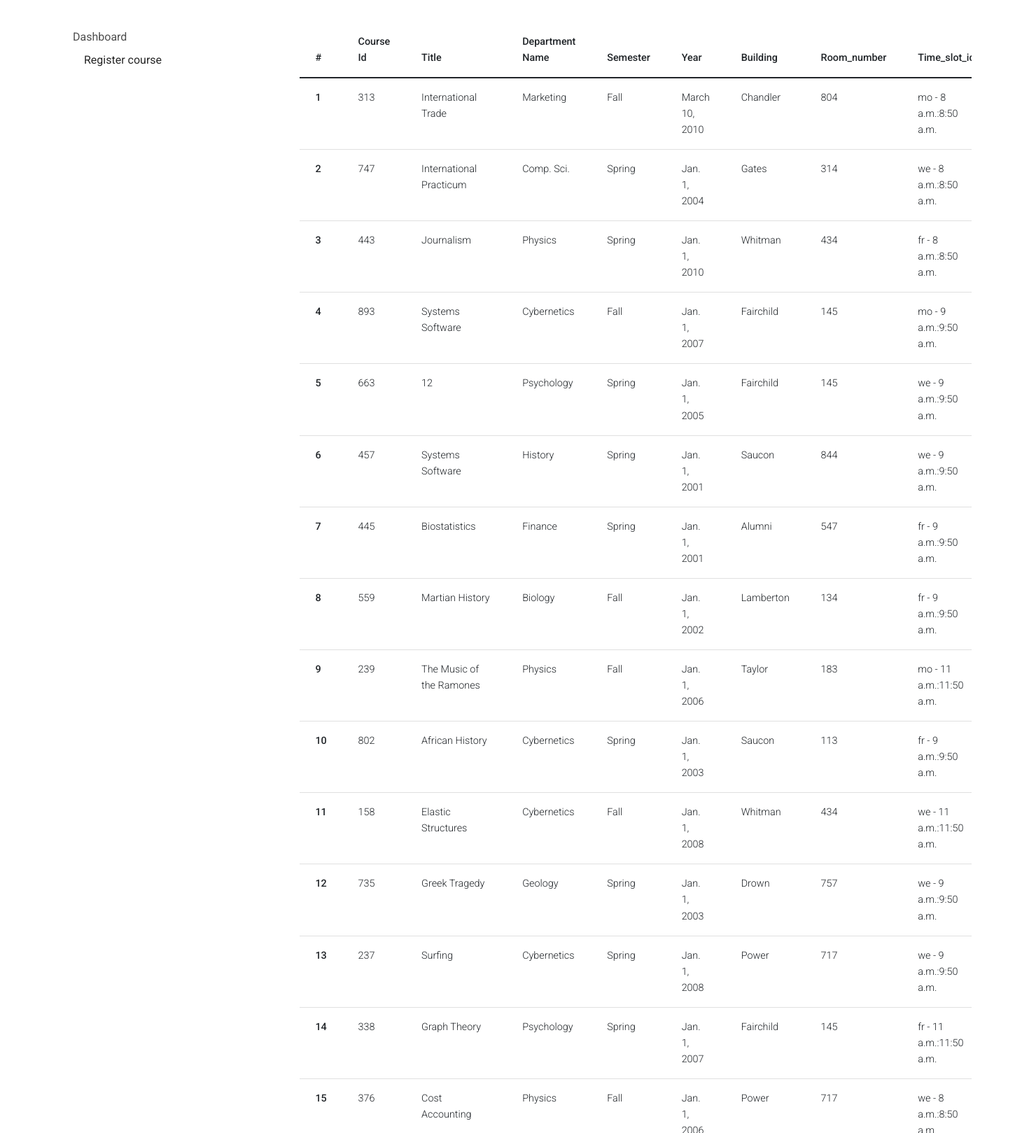
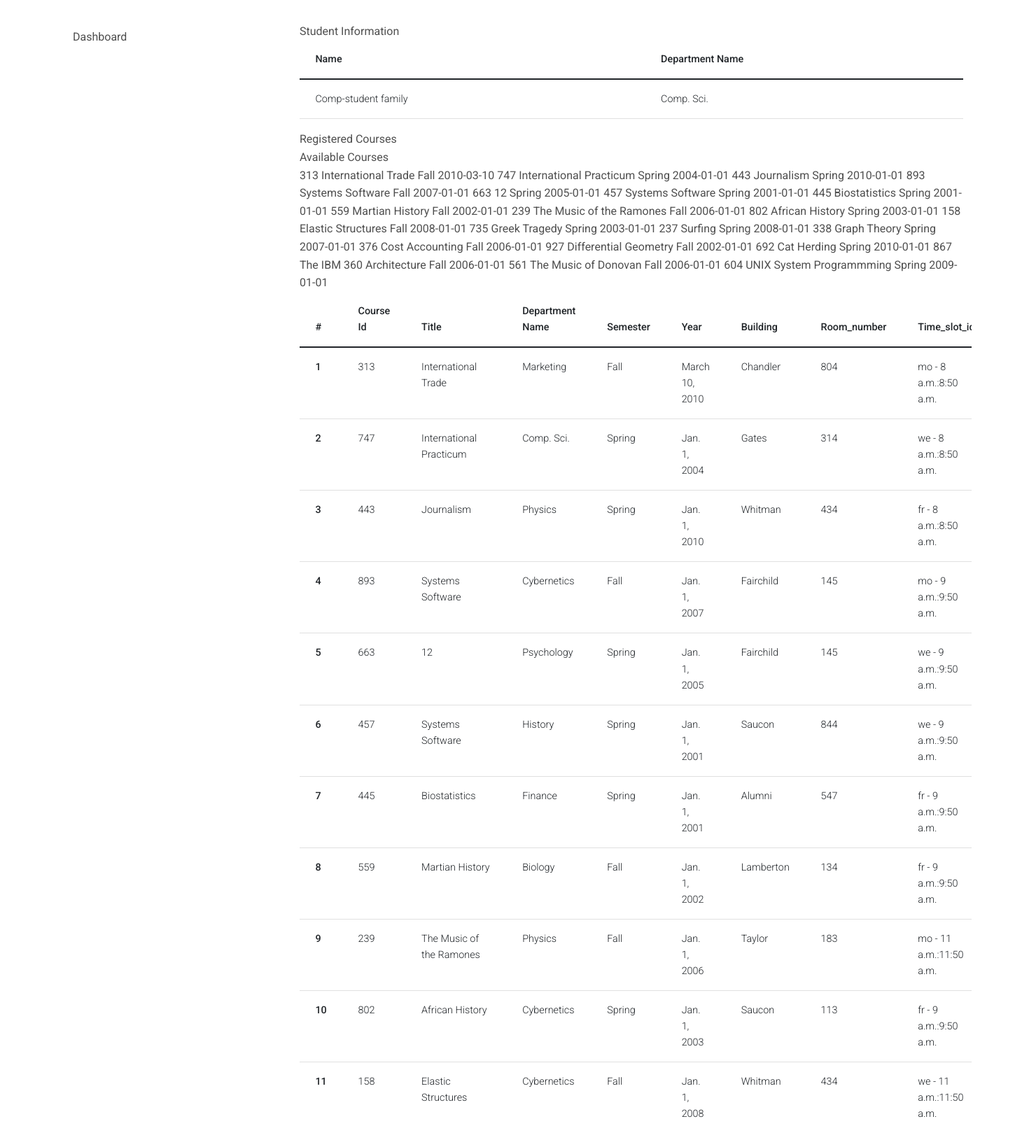
Before and after one commit to minaee/CS557, a Django app: template project/templates/users/student_register_course.html in a window 1480 px wide. Shown: the part 166-1785 px from the top of the page at 70% size. Run offline with Django 4.2, Linux system fonts and the light colour scheme; the template is opened without the code that fills it: values that come from a table or form of the project are taken from there, others are empty; data comes from the database, SQL or seed files in the repository; parts of the project's set-up code (start-up, migrations or seed data) failed here and were passed over; some libraries are stand-ins or nearby versions.

Commit message:
added course registration for students

```diff
--- a/project/templates/pages/search.html
+++ b/project/templates/pages/search.html
@@ -5,10 +5,6 @@
 {% load highlight_search %}
 
 
-{% block extrahead %}
-<script>window.CKEDITOR_BASEPATH = '/static/ckeditor/ckeditor/';</script>
-{{ block.super }}
-{% endblock %}
 
 {% block title %} | Search Results {% endblock %}
 
--- a/project/templates/partials/_dashboard_base.html
+++ b/project/templates/partials/_dashboard_base.html
@@ -11,7 +11,7 @@
 
         <ul id="fruits-nav" class="nav flex-column">
 
-            {% if not user.is_superuser %}
+            {% if  user.is_superuser %}
             <!-- Register - select course -->
             <li class="nav-item">
 
--- a/project/templates/users/student_register_course.html
+++ b/project/templates/users/student_register_course.html
@@ -46,20 +46,95 @@
     <!-- content -->
     <div class="col-12 col-sm-12 col-md-9 col-lg-9 col-xl-9 my-3" >
 
-      <!-- Last login -->
+      <!-- student info and available courses  -->
       <div class="row">
 
-        {% if this_user_department %}
-            <h1>
-                this_user_department: {{this_user_department}}
-            </h1>
+        <!-- Student information -->
+        <div class="row">
+          <div class="col text-capitalize">
+            student information
+          </div>
+        </div>
+        {% if this_user %}
+          <div class="table-responsive">
+            <table class="table table-hover">
 
+              <thead>
+                <tr class="text-capitalize">
+                  <th scope="col">name</th>
+                  <th scope="col">department name</th>
+                </tr>
+              </thead>
+
+              <tbody>
+                <tr>
+                  <td>{{ this_user.user.get_full_name}}</td>
+                  <td>{{ this_user.dept_name }}</td>
+                </tr>
+              </tbody>
+
+            </table>
+          </div>
+        {% endif %}
+
+        <!-- Showing registered courses for this user -->
+        <div class="row">
+          <div class="col text-capitalize">
+            registered courses
+          </div>
+        </div>
+        {% if takes_queryset %}
+          <div class="row">
+            <div class="col">
+
+              <table class="table table-hover">
+                <thead>
+                  <tr class="text-capitalize">
+                    <th scope="col">#</th>
+                    <th scope="col">course id</th>
+                    <th scope="col">title</th>
+                    <th scope="col">department name</th>
+                    <th scope="col">semester</th>
+                    <th scope="col">year</th>
+                    <th scope="col">building</th>
+                    <th scope="col">room_number</th>
+                    <th scope="col">time_slot_id</th>
+                  </tr>
+                </thead>
+                <tbody>
+
+                  {% for item in takes_queryset %}
+                    <tr>
+                      <th scope="row">{{forloop.counter}}</th>
+                      <td>{{ item.courseid.courseid }}</td>
+                      <td>{{ item.courseid.courseid.title }}</td>
+                      <td>{{ item.courseid.courseid.dept_name }}</td>
+                      <td>{{ item.semester }}</td>
+                      <td>{{ item.year }}</td>
+                      <td>{{ item.semester.building }}</td>
+                      <td>{{ item.semester.room_number }}</td>
+                      <td>{{ item.semester.time_slot_id.day }} - {{ item.semester.time_slot_id.start_hr }}:{{ item.semester.time_slot_id.end_hr }}</td>
+
+                    </tr>
+                  {% endfor %}
+
+
+                </tbody>
+              </table>
+
+
+            </div>
+          </div>
         {% endif %}
 
 
-
+        <!-- list of availaable curses -->
+        <div class="row">
+          <div class="col text-capitalize">
+            available courses
+          </div>
+        </div>
         {% if sections %}
-
           <div class="table-responsive">
             <table class="table table-hover">
               <thead>
@@ -78,6 +153,7 @@
               <tbody>
 
                 {% for item in sections %}
+                {{item}}
                   <tr>
                     <th scope="row">{{forloop.counter}}</th>
                     <td>{{ item.courseid.courseid }}</td>
@@ -96,10 +172,82 @@
               </tbody>
             </table>
           </div>
-
         {% endif %}
 
+      </div>
 
+
+      <!-- registering in sections -->
+      <div class="row">
+        <div class="col text-capitalize">
+          select sections to register
+        </div>
+        <div class="col">
+
+          <!-- <form   name="student_register_course"
+                  id="student_register_course"
+                  action="{% url 'student_register_course' %}"
+                  method="POST"
+                  enctype="multipart/form-data">
+            {% csrf_token %}
+
+            <div class="form-row" >
+
+            </div>
+
+
+          </form> -->
+          <form method="post">
+            {% csrf_token %}
+            <!-- <div class="form-check">
+              <input class="form-check-input" type="checkbox" value="Mango" id="mango" name="fruits">
+              <label class="form-check-label" for="mango">Mango</label>
+            </div> -->
+
+            <table class="table table-hover">
+              <thead>
+                <tr class="text-capitalize">
+                  <th scope="col">#</th>
+                  <th scope="col">course id</th>
+                  <th scope="col">title</th>
+                  <th scope="col">department name</th>
+                  <th scope="col">semester</th>
+                  <th scope="col">year</th>
+                  <th scope="col">building</th>
+                  <th scope="col">room_number</th>
+                  <th scope="col">time_slot_id</th>
+                  <th scope="col">select</th>
+                </tr>
+              </thead>
+              <tbody>
+
+                {% for item in sections %}
+                  <div class="form-check">
+                    <tr>
+                      <th scope="row">{{forloop.counter}}</th>
+                      <td>{{ item.courseid.courseid }}</td>
+                      <td>{{ item.courseid.title }}</td>
+                      <td>{{ item.courseid.dept_name }}</td>
+                      <td>{{ item.semester }}</td>
+                      <td>{{ item.year }}</td>
+                      <td>{{ item.building.building }}</td>
+                      <td>{{ item.building.room_number }}</td>
+                      <td>{{ item.time_slot_id.day }} - {{ item.time_slot_id.start_hr }}:{{ item.time_slot_id.end_hr }}</td>
+                      <td><input class="form-check-input" type="checkbox" value="{{item.id}}" id="sectionid" name="sectionid"></td>
+                    </tr>
+
+                  </div>
+                {% endfor %}
+
+
+              </tbody>
+            </table>
+
+
+            <button type="submit">Submit</button>
+          </form>
+
+        </div>
 
       </div>
 
--- a/project/university/admin.py
+++ b/project/university/admin.py
@@ -61,7 +61,7 @@ class Section_Admin(admin.ModelAdmin):
     list_display_links = ('id', 'courseid', 'sec_id', 'semester', 'year', 'building', 'room_number', 'time_slot_id' )
     list_filter = ('courseid', 'building', 'semester', 'year',  )
 
-    search_fields = ('building', 'room_number')
+    search_fields = ('courseid', 'building', 'room_number')
 
     list_per_page = 10
 admin.site.register(Section, Section_Admin)
--- a/project/university/models.py
+++ b/project/university/models.py
@@ -137,10 +137,13 @@ class Teaches(models.Model):
 
 
 class Takes(models.Model):
-    id = models.OneToOneField(Student,
-                           on_delete=models.CASCADE,
-                           primary_key=True,
-                           unique=True)
+    # id = models.OneToOneField(Student,
+    #                        on_delete=models.CASCADE,
+    #                        primary_key=True,
+    #                        unique=True)
+    student = models.ForeignKey(Student,
+                                   on_delete=models.CASCADE,
+                                   null=True, blank=True)
     courseid = models.ForeignKey(Section,
                                   on_delete=models.CASCADE,
                                   related_name="TakesCourseId")
--- a/project/users/urls.py
+++ b/project/users/urls.py
@@ -25,7 +25,7 @@ urlpatterns = [
 
     path('student/courses', views.student_view_department_courses, name='student_view_department_courses'),
     path('instructor/courses', views.instructor_view_department_courses, name='instructor_view_department_courses'),
-    path('student/register', views.student_register_course, name='student_register_course'),
+    path('student/courses/register', views.student_register_course, name='student_register_course'),
     # path('dashboard', views.dashboard, name='dashboard'),
 
     # path('user_inbox', views.user_inbox, name='user_inbox'),
```
Also changed, not shown: project/users/views.py (+164 -7 lines), project/university/migrations/0013_takes_student_alter_takes_id.py (added), project/university/migrations/0014_alter_takes_student.py (added), 1 other file.
